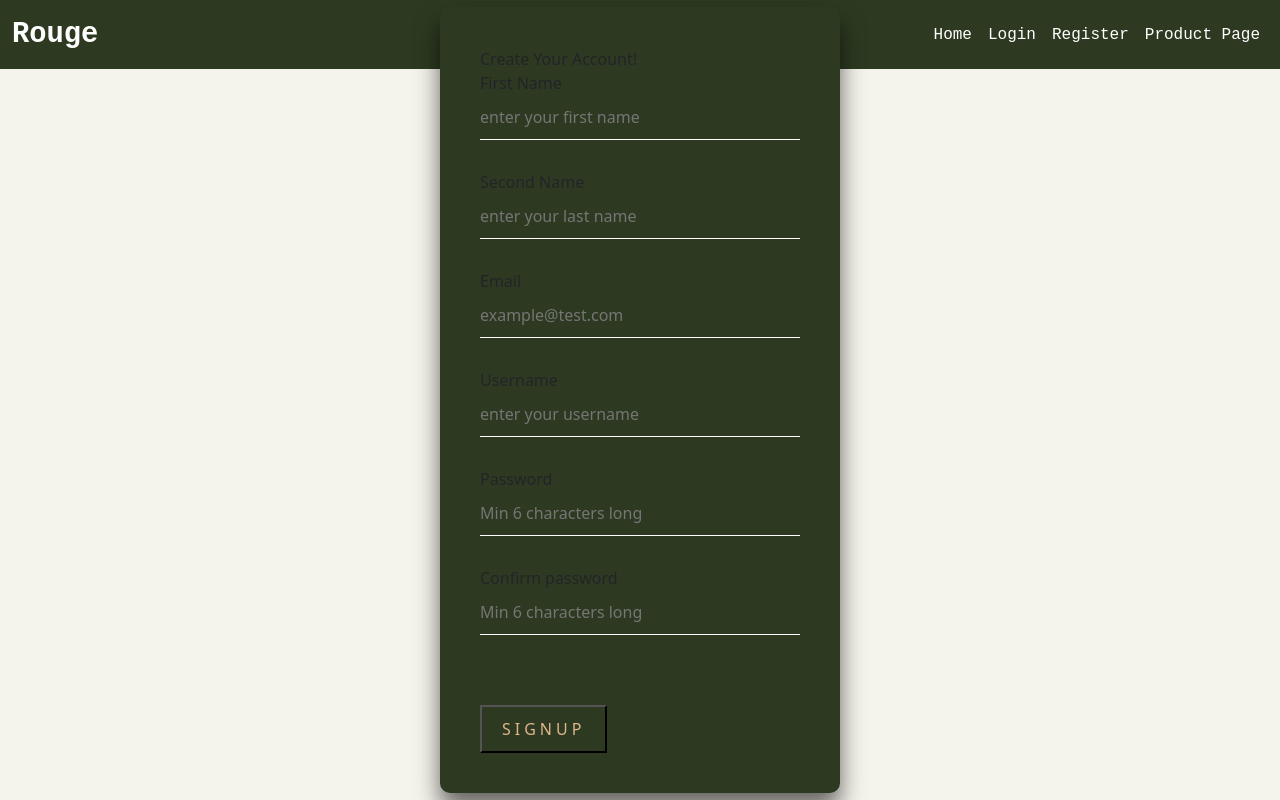
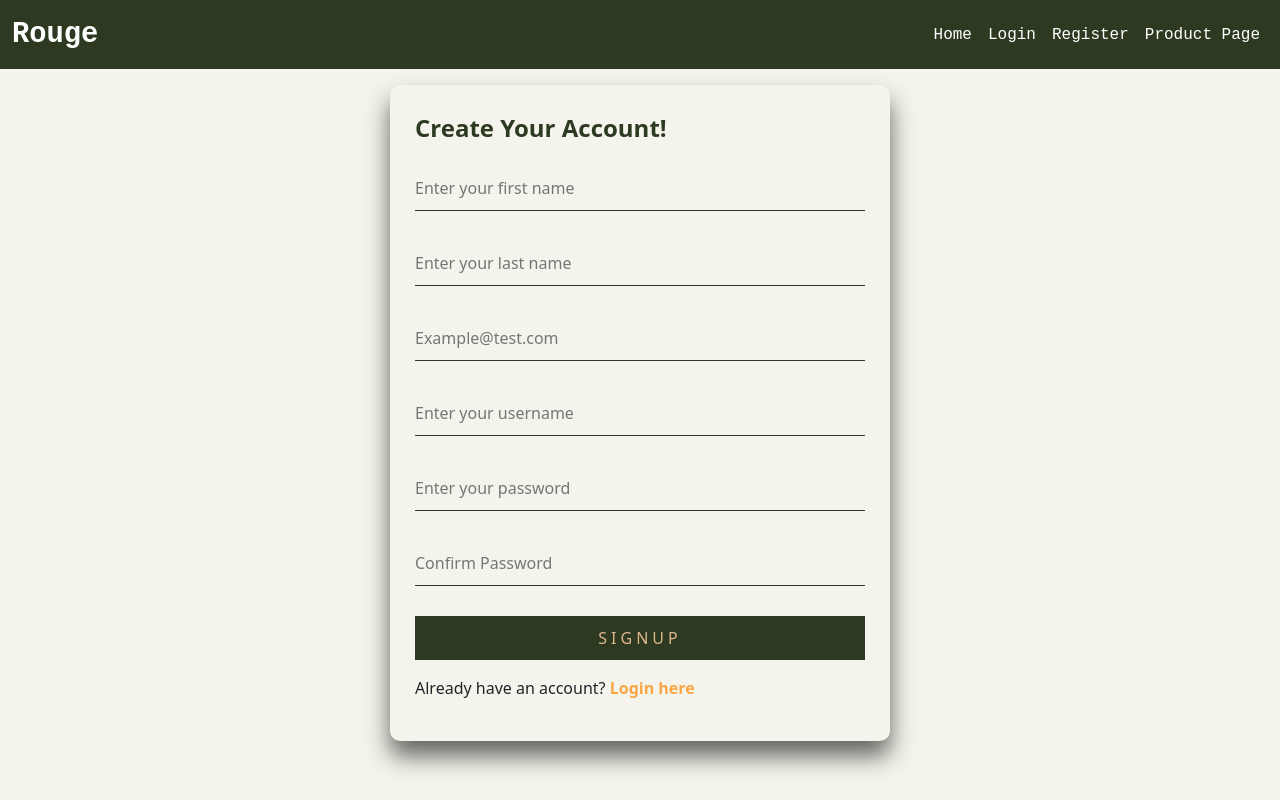
Before and after one commit to chelahcynthia/rouge, a React (Create React App) app: page /signup in a window 1280 px wide. Built offline with nearby package versions, Linux system fonts and the light colour scheme; the HTML template or start-up script is replaced by a standard one.

Commit message:
rouge reboot

```diff
--- a/package.json
+++ b/package.json
@@ -10,6 +10,7 @@
     "@testing-library/jest-dom": "^5.16.5",
     "@testing-library/react": "^13.4.0",
     "@testing-library/user-event": "^13.5.0",
+    "axios": "^1.3.4",
     "bootstrap": "^5.2.3",
     "react": "^18.2.0",
     "react-dom": "^18.2.0",
--- a/src/components/authentication/Login.css
+++ b/src/components/authentication/Login.css
@@ -1,50 +1,34 @@
 .login-box {
-  position: absolute;
-  top: 50%;
-  left: 50%;
-  width: 400px;
-  padding: 40px;
-  transform: translate(-50%, -50%);
-  background: #2d3a21;
+  width: 350px;
+  padding: 20px;
   box-sizing: border-box;
-  box-shadow: 0 15px 25px rgba(0,0,0,.6);
+  box-shadow: 0 5px 25px rgba(0, 0, 0, 0.404);
   border-radius: 10px;
+  margin: 1rem auto
 }
+
 .login-box h2 {
   margin: 0 0 30px;
   padding: 0;
-  color: #ddb68c;
+  color: #2d3a21;
   text-align: center;
 }
 
-.login-box .user-box {
-  position: relative;
-}
 .login-box .user-box input {
   width: 100%;
   padding: 10px 0;
   font-size: 16px;
-  color: #ddb68c;
+  color: #2d3a21;
   margin-bottom: 30px;
   border: none;
-  border-bottom: 1px solid #fff;
+  border-bottom: 1px solid #2d3a21;
   outline: none;
   background: transparent;
 }
-.login-box .user-box label {
-  position: absolute;
-  top:0;
-  left: 0;
-  padding: 10px 0;
-  font-size: 16px;
-  color: #ddb68c;
-  pointer-events: none;
-  transition: .5s;
-}
+
 .login-box form button {
-  position: relative;
-  display: inline-block;
   padding: 10px 20px;
+  border: #2d3a21;
   background-color: #2d3a21;
   color: #ddb68c;
   font-size: 16px;
@@ -52,6 +36,35 @@
   text-transform: uppercase;
   overflow: hidden;
   transition: .5s;
-  margin-top: 40px;
-  letter-spacing: 4px
+  letter-spacing: 4px;
+  width: 100%;
 }
+
+.login-box form button:hover {
+  transform: translateY(-10px);
+}
+
+.redirect-link {
+  margin-top: 16px;
+}
+
+.redirect-link > p {
+  color:#2d3a21;
+}
+
+.rlink {
+  color: #faa645;
+  text-decoration: none;
+  font-weight: 600;
+}
+
+.rlink:hover {
+  color: #faa645;
+}
+
+@media only screen and (min-width: 700px) {
+  .login-box {
+    width: 500px;
+  box-shadow: 0 15px 25px rgba(0, 0, 0, 0.404);
+  }
+}
--- a/src/components/authentication/Login.js
+++ b/src/components/authentication/Login.js
@@ -1,21 +1,63 @@
-import React from "react";
+import React, { useState } from "react";
+import { Link } from "react-router-dom";
 import "./Login.css";
 
 function Login() {
+  const [formData, setFormData] = useState({
+    email: "",
+    password: "",
+  });
+
+  const handleSubmit = (e) => {
+    e.preventDefault();
+    console.log(formData);
+
+    fetch("http://localhost:4000/auth/sign_in", {
+      method: "POST",
+      headers: {
+        "Content-Type": "application/json",
+      },
+      body: JSON.stringify(formData),
+    }).then((res) => {
+      console.log(res.headers.get("access-token"));
+      return res;
+    });
+  };
+
   return (
     <div className="login-box">
       <h2>Welcome Back!</h2>
-      <form>
+      <form onSubmit={(e) => handleSubmit(e)}>
         <div className="user-box">
-          <input type="text" name="" required=""></input>
-          <label>Username</label>
+          <input
+            type="email"
+            name=""
+            required
+            placeholder="Email"
+            onChange={(e) =>
+              setFormData({ ...formData, email: e.target.value })
+            }
+          />
         </div>
         <div className="user-box">
-          <input type="password" name="" required=""></input>
-          <label>password</label>
+          <input
+            type="password"
+            name=""
+            required
+            placeholder="Password"
+            onChange={(e) =>
+              setFormData({ ...formData, password: e.target.value })
+            }
+          />
         </div>
         <button type="submit">Submit</button>
       </form>
+      <p className="redirect-link">
+        Don't have an account?{" "}
+        <Link className="rlink" to="/signup">
+          Register here
+        </Link>
+      </p>
     </div>
   );
 }
--- a/src/components/authentication/Signup.css
+++ b/src/components/authentication/Signup.css
@@ -1,37 +1,71 @@
 .signup-container{
-    position: absolute;
-    top: 50%;
-    left: 50%;
-    width: 400px;
-    padding: 40px;
-    transform: translate(-50%, -50%);
-    background: #2d3a21;
+    width: 350px;
+    padding: 25px;
+    /* background: #2d3a21; */
     box-sizing: border-box;
     box-shadow: 0 15px 25px rgba(0,0,0,.6);
     border-radius: 10px;
+    margin: 16px auto;
 }
-input{
-    width: 100%;
+
+.sign-brand {
+  font-size: 1.5rem;
+  font-weight: 700;
+  color: #2d3a21;
+  margin-bottom: 20px;
+}
+
+.signup-form > input{
+  width: 100%;
   padding: 10px 0;
   font-size: 16px;
-  color: #ddb68c;
+  color: #2d3a21;
   margin-bottom: 30px;
   border: none;
-  border-bottom: 1px solid #fff;
+  border-bottom: 1px solid #2d3a21;
   outline: none;
   background: transparent;
 }
-.signup-form button{
-    position: relative;
-    display: inline-block;
+
+.signup-form button {
     padding: 10px 20px;
     background-color: #2d3a21;
+    border: #2d3a21;
     color: #ddb68c;
     font-size: 16px;
     text-decoration: none;
     text-transform: uppercase;
     overflow: hidden;
     transition: .5s;
-    margin-top: 40px;
-    letter-spacing: 4px
+    letter-spacing: 4px;
+    width: 100%;
 }
+
+.signup-form button:hover {
+  transform: translateY(-10px);
+}
+
+.redirect-link {
+  margin-top: 16px;
+}
+
+.redirect-link > p {
+  color:#2d3a21;
+}
+
+.rlink {
+  color: #faa645;
+  text-decoration: none;
+  font-weight: 600;
+}
+
+.rlink:hover {
+  color: #faa645;
+}
+
+
+@media only screen and (min-width: 700px) {
+  .signup-container {
+    width: 500px;
+  }
+}
--- a/src/components/authentication/Signup.js
+++ b/src/components/authentication/Signup.js
@@ -1,27 +1,84 @@
-import React from 'react'
-import './Signup.css'
+import React, { useState } from "react";
+import { Link } from "react-router-dom";
+import "./Signup.css";
 
 function Signup() {
+  const [formData, setFormData] = useState({
+    firstName: "",
+    lastName: "",
+    username: "",
+    email: "",
+    password: "",
+    confirmPassword: "",
+  });
+
+  const handleSubmit = (e) => {
+    e.preventDefault();
+    console.log(formData);
+  };
+
   return (
-    <div className='signup-container'>
-      <div className='sign-brand'>Create Your Account!</div>
-      <form className='signup-form'>
-        <label>First Name</label>
-        <input className='sign-input' type='text' placeholder='enter your first name'></input>
-        <label>Second Name</label>
-        <input className='sign-input' type='text' placeholder='enter your last name'></input>
-        <label>Email</label>
-        <input className='sign-input' type='email' placeholder='example@test.com'></input>
-        <label>Username</label>
-        <input className='sign-input' type='text' placeholder='enter your username'></input>
-        <label>Password</label>
-        <input className='sign-input' type='password' placeholder='Min 6 characters long'></input>
-        <label>Confirm password</label>
-        <input className='sign-input' type='password' placeholder='Min 6 characters long '></input>
-        <button type='submit' className='signup-btn'>SignUp</button>
+    <div className="signup-container">
+      <div className="sign-brand">Create Your Account!</div>
+      <form className="signup-form" onSubmit={(e) => handleSubmit(e)}>
+        <input
+          className="sign-input"
+          type="text"
+          placeholder="Enter your first name"
+          onChange={(e) =>
+            setFormData({ ...formData, firstName: e.target.value })
+          }
+        ></input>
+        <input
+          className="sign-input"
+          type="text"
+          placeholder="Enter your last name"
+          onChange={(e) =>
+            setFormData({ ...formData, lastName: e.target.value })
+          }
+        ></input>
+        <input
+          className="sign-input"
+          type="email"
+          placeholder="Example@test.com"
+          onChange={(e) => setFormData({ ...formData, email: e.target.value })}
+        ></input>
+        <input
+          className="sign-input"
+          type="text"
+          placeholder="Enter your username"
+          onChange={(e) =>
+            setFormData({ ...formData, username: e.target.value })
+          }
+        ></input>
+        <input
+          className="sign-input"
+          type="password"
+          placeholder="Enter your password"
+          onChange={(e) =>
+            setFormData({ ...formData, password: e.target.value })
+          }
+        ></input>
+        <input
+          className="sign-input"
+          type="password"
+          placeholder="Confirm Password"
+          onChange={(e) =>
+            setFormData({ ...formData, confirmPassword: e.target.value })
+          }
+        ></input>
+        <button type="submit" className="signup-btn">
+          SignUp
+        </button>
       </form>
-      </div>
-  )
+      <p className="redirect-link">
+        Already have an account?{" "}
+        <Link className="rlink" to="/login">
+          Login here
+        </Link>
+      </p>
+    </div>
+  );
 }
 
-export default Signup
+export default Signup;
--- a/src/components/products/ProductCard.css
+++ b/src/components/products/ProductCard.css
@@ -31,4 +31,5 @@
   .product-card {
     width: 250px
   }
+
 }
```
Also changed, not shown: 1 other file (tests, documents, lock files or other folders).
